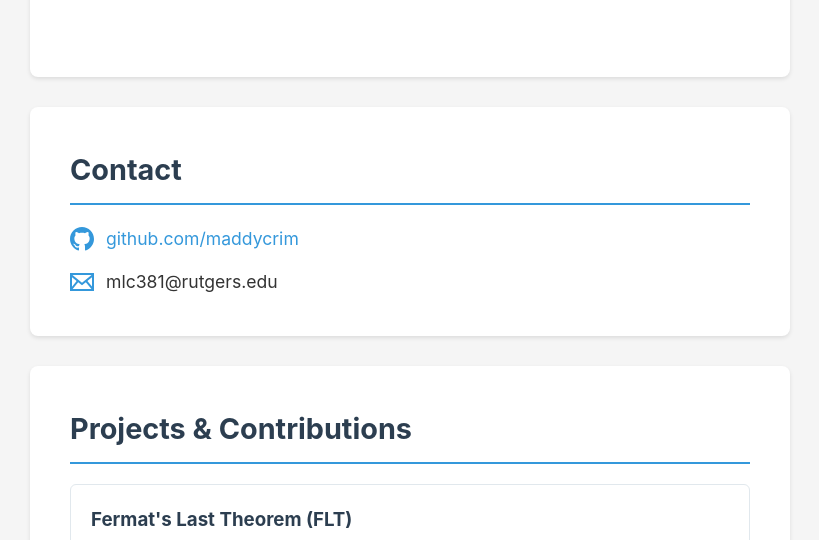
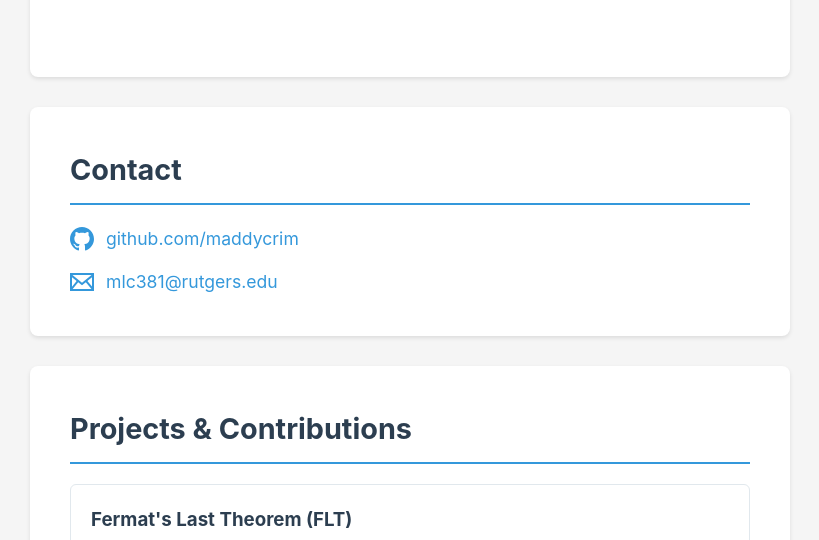
Before and after one commit to maddycrim/maddycrim.github.io, a plain HTML site: page index.html in a window 1280 px wide. Shown: the part 221-761 px from the top of the page, without its empty margins (230-1049 px from the left). Drawn offline with Linux system fonts and the light colour scheme.

Commit message:
make email hyperlink

```diff
--- a/index.html
+++ b/index.html
@@ -175,7 +175,7 @@
                     <svg class="icon" xmlns="http://www.w3.org/2000/svg" viewBox="0 0 24 24">
                         <path d="M0 3v18h24v-18h-24zm6.623 7.929l-4.623 5.712v-9.458l4.623 3.746zm-4.141-5.929h19.035l-9.517 7.713-9.518-7.713zm5.694 7.188l3.824 3.099 3.83-3.104 5.612 6.817h-18.779l5.513-6.812zm9.208-1.264l4.616-3.741v9.348l-4.616-5.607z"/>
                     </svg>
-                    <span>mlc381@rutgers.edu</span>
+                    <a href="mailto:mlc381@rutgers.edu">mlc381@rutgers.edu</a>
                 </div>
             </div>
         </section>
```
